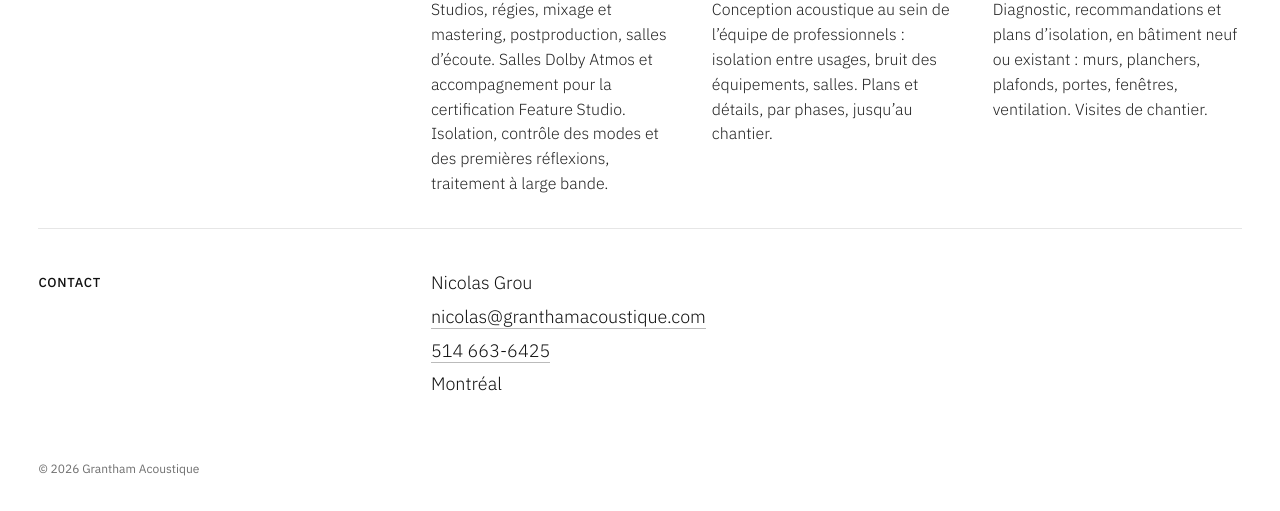
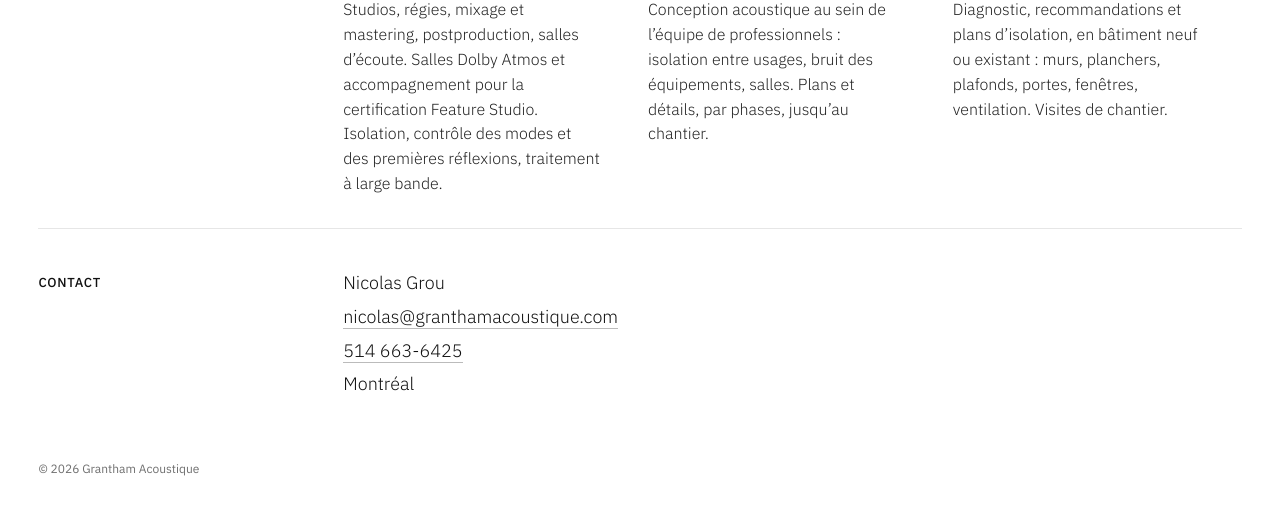
Before and after one commit to GAcoustique/granthamacoustique.com, a plain HTML site: page index.html in a window 1280 px wide. Shown: the part 2433-2944 px from the top of the page. Drawn offline with Linux system fonts and the light colour scheme.

Commit message:
Align Services and Contact to the four-column photo grid
Co-Authored-By: Claude Fable 5.2 <noreply@anthropic.com>
Claude-Session: https://claude.ai/code/session_0152jb7jQk8i8QpfvwCAK65r

```diff
--- a/index.html
+++ b/index.html
@@ -37,9 +37,11 @@ header img{width:150px;display:block}
 .grid button:hover img,.grid button:focus-visible img{opacity:.82}
 .grid span{display:block;font-size:12px;letter-spacing:.06em;text-transform:uppercase;margin-top:8px;color:#333}
 /* text sections */
-section.text{border-top:1px solid var(--line);margin:24px var(--pad) 0;padding:40px 0 8px;display:grid;grid-template-columns:minmax(0,1fr) minmax(0,2.2fr);gap:24px}
+section.text{border-top:1px solid var(--line);margin:24px var(--pad) 0;padding:40px 0 8px;display:grid;grid-template-columns:repeat(4,minmax(0,1fr));gap:16px}
+section.text>:nth-child(2){grid-column:2/-1}
 section.text h2{font-size:13px;letter-spacing:.06em;text-transform:uppercase;font-weight:500;margin:4px 0 0}
-.services{display:grid;grid-template-columns:repeat(3,minmax(0,1fr));gap:32px}
+.services{display:grid;grid-template-columns:repeat(3,minmax(0,1fr));gap:16px}
+.services>div{padding-right:32px}
 .services h3{font-size:18px;font-weight:500;margin:0 0 10px;line-height:1.3}
 .services p{margin:0;font-weight:300;color:#222}
 .contact p{margin:0 0 6px;font-weight:300;font-size:18px}
@@ -60,7 +62,7 @@ footer{padding:48px var(--pad) 32px;font-size:12px;color:var(--mute)}
 .vmeta{border-top:1px solid var(--line);padding-top:20px;max-width:760px;margin:8px auto 0;font-weight:300}
 .vmeta p{margin:0 0 8px}
 .vmeta a{border-bottom:1px solid #bbb}
-@media(max-width:900px){.services{grid-template-columns:1fr}section.text{grid-template-columns:1fr}}
+@media(max-width:900px){.services{grid-template-columns:1fr;gap:32px}.services>div{padding-right:0}section.text{grid-template-columns:1fr;gap:24px}section.text>:nth-child(2){grid-column:auto}}
 @media(max-width:700px){.car{height:62svh;min-height:0}.grid{grid-template-columns:repeat(2,minmax(0,1fr))}header img{width:130px}.nav{gap:20px}}
 @media(prefers-reduced-motion:reduce){html{scroll-behavior:auto}}
 </style>
```
